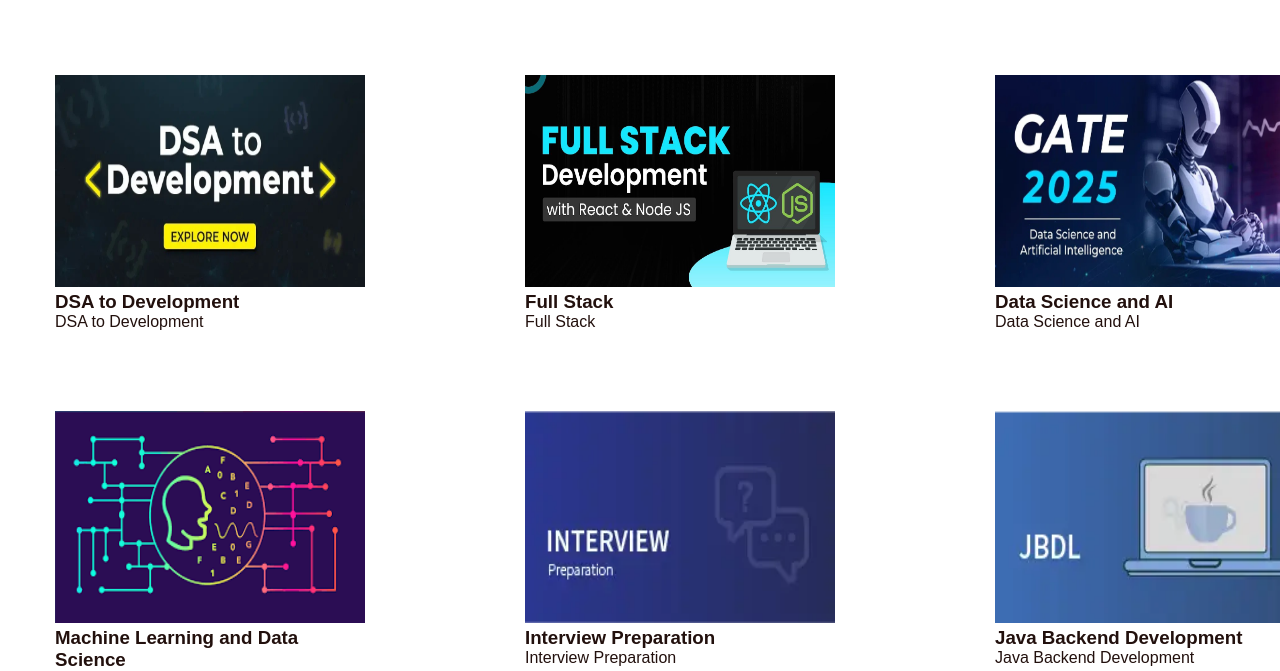
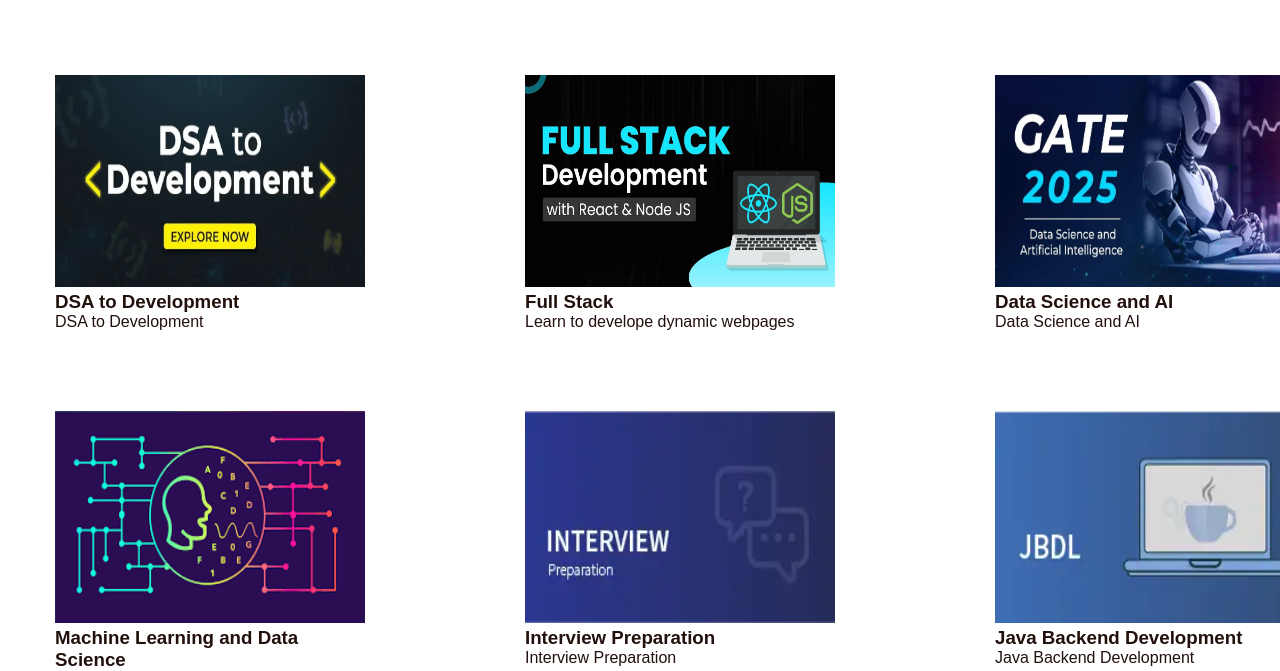
Before and after one commit to prammbhs/CN087, a plain HTML site: page try category.html in a window 1280 px wide. Shown: the part 125-796 px from the top of the page. Drawn offline with Linux system fonts and the light colour scheme.

Commit message:
modified:   contactus.html

```diff
--- a/try category.html
+++ b/try category.html
@@ -54,7 +54,7 @@
         <div class="courseboxm">
             <img class="img1" src="Full Stack.jpeg.jpg" alt="Full Stack">
             <h3>Full Stack</h3>
-            <p>Full Stack</p>
+            <p>Learn to develope dynamic webpages</p>
         </div>
         <div class="courseboxr">
             <img class="img1" src="GATE-2024-Data-Science-and-AI(Live-Theme)-.jpeg.jpg" alt="Data Science and AI">
```
Also changed, not shown: contactus.html (+1 -1 lines).
